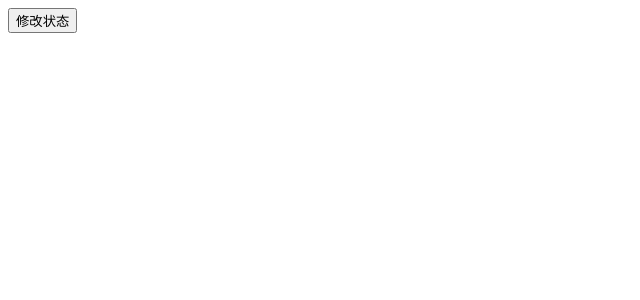
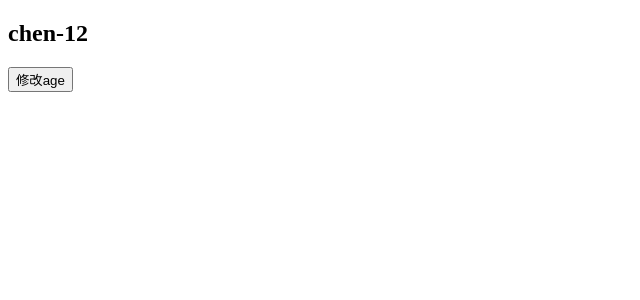
Before and after one commit to chenfenbgin/component-api, a Vue app: page / in a window 1280 px wide. Shown: the top 300 px of the page, without its empty margins (0-640 px from the left). Built offline with nearby package versions, Linux system fonts and the light colour scheme.

Commit message:
toRefs toRef use

```diff
--- /dev/null
+++ b/src/3-RefAPI的补充/App.vue
@@ -0,0 +1,50 @@
+<template>
+  <div id="app">
+    <h2>{{ name }}-{{ age }}</h2>
+    <button @click="changeAge">修改age</button>
+  </div>
+</template>
+
+<script type="text/javascript">
+import { reactive, toRefs, toRef } from "vue";
+
+export default {
+  setup() {
+    // 响应式的
+    const info = reactive({ name: "chen", age: 12 });
+
+    // 只是赋值而已，不是响应式的
+    // let { name, age } = info;
+
+    // 我们希望解构出来的name，age还是响应式的, 会创建两个ref对对象
+    // 1.toRefs：将reactive对象中的所有属性都转成ref，建立连接, 相当于引用的同一个地方
+    let { name, age } = toRefs(info);
+
+    // 2.toRef: 对其中一个属性进行转换ref，建立连接
+    let { name1 } = info;
+    let age1 = toRef(info, "age"); //不需要再进行解构操作
+
+    const changeAge = () => {
+      // 有改，但是不是响应式的
+      // age++;
+
+      age1.value++;
+      console.log("age", age.value);
+      console.log(name1);
+
+      //这个时候，我们改变info里面的age,也是会发生改变的
+      // info.age++;
+    };
+
+    return {
+      info,
+      changeAge,
+      age,
+      name,
+    };
+  },
+};
+</script>
+
+<style scoped>
+</style>
--- a/src/main.js
+++ b/src/main.js
@@ -1,5 +1,5 @@
 import { createApp } from 'vue'
-import App from './2-compositionAPI基础/App.vue'
+import App from './3-RefAPI的补充/App.vue'
 
 const app = createApp(App);
 
```
